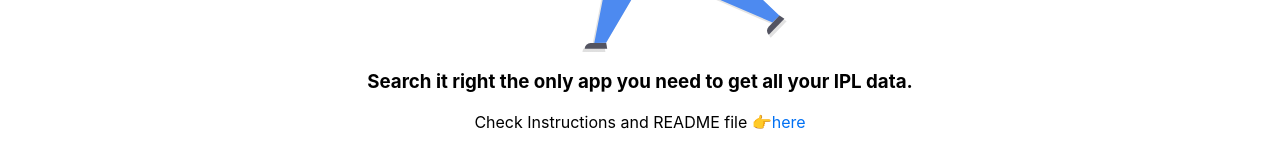
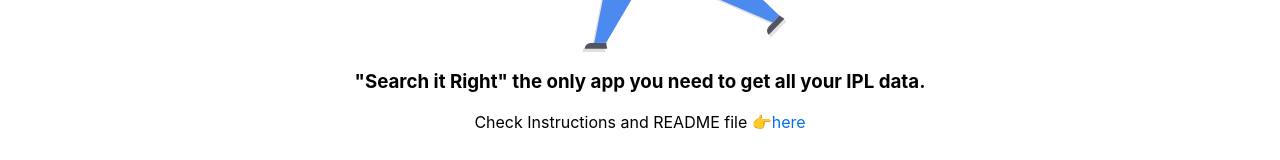
Before and after one commit to gkanishk/search-it-right, a Next.js app: page / in a window 1280 px wide. Shown: the part 453-613 px from the top of the page. Built offline with nearby package versions, Linux system fonts and the light colour scheme.

Commit message:
Updated readme

```diff
--- a/pages/main/landingPage.js
+++ b/pages/main/landingPage.js
@@ -5,7 +5,7 @@
         <>
         <img src="/images/cricket.svg" style={{width:"20rem"}} alt="Cricket logo"></img>
         <h3>
-            Search it right the only app you need to get all your IPL data.
+            "Search it Right" the only app you need to get all your IPL data.
         </h3>
         <section className="readme-container">
             Check Instructions and README file{" "}
```
